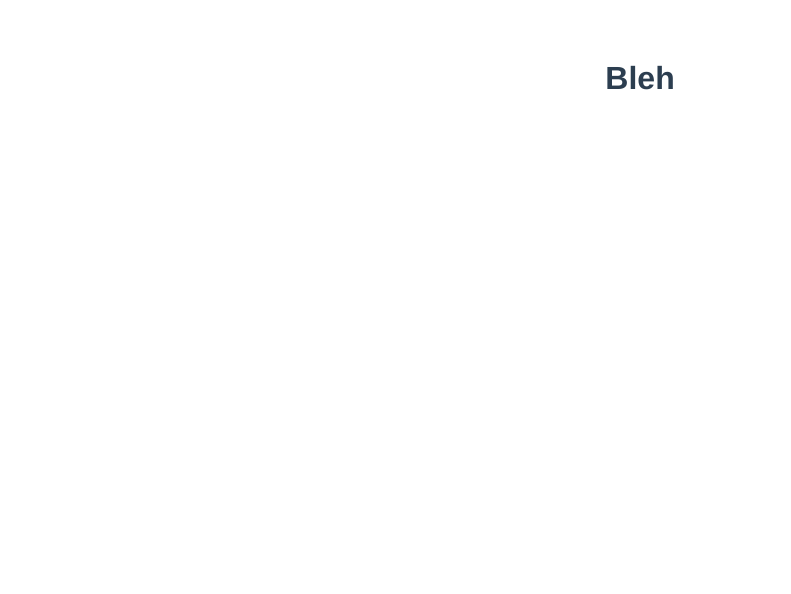
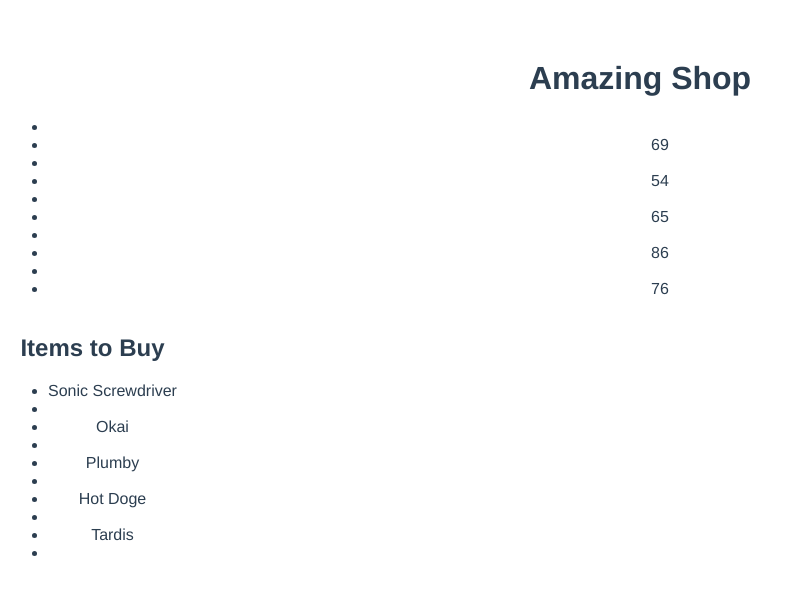
Before and after one commit to Reetro/cash-register, a Vue app: page / in a window 1280 px wide. Shown: the top 594 px of the page, without its empty margins (0-791 px from the left). Built offline with nearby package versions, Linux system fonts and the light colour scheme.

Commit message:
JavaScript Work

```diff
--- a/src/components/cashRegister.vue
+++ b/src/components/cashRegister.vue
@@ -1,7 +1,22 @@
 <template>
   <div class="container">
-    <h1>Bleh</h1>
-  </div>
+    <h1>Amazing Shop</h1>
+      <div class="storePrice">
+        <ul>
+          <li v-for="item in items">
+            {{item.price}}
+          </li>
+        </ul>
+      </div>
+      <div class="storeItemsContainer">
+        <h2>Items to Buy</h2>
+        <ul id="storList">
+          <li v-for="item in items">
+            {{item.Item}}
+          </li>
+        </ul>
+      </div>
+    </div>
 </template>
 
 <script>
@@ -9,8 +24,17 @@
   export default {
       data () {
           return {
-              storeItems: [
-
+              items: [
+              { Item: "Sonic Screwdriver" },
+              { price: 69 },
+              { Item: "Okai" },
+              { price: 54 },
+              { Item: "Plumby" },
+              { price: 65 },
+              { Item: "Hot Doge" },
+              { price: 86 },
+              { Item: "Tardis" },
+              { price: 76 }
               ],
               cartItems: []
           }
@@ -20,6 +44,7 @@
 </script>
 
 <style>
+
 .container {
   font-family: 'Avenir', Helvetica, Arial, sans-serif;
   -webkit-font-smoothing: antialiased;
@@ -28,4 +53,10 @@
   color: #2c3e50;
   margin-top: 60px;
 }
+.storeItemsContainer {
+  text-align: center;
+  float: left;
+
+}
+
 </style>
```
